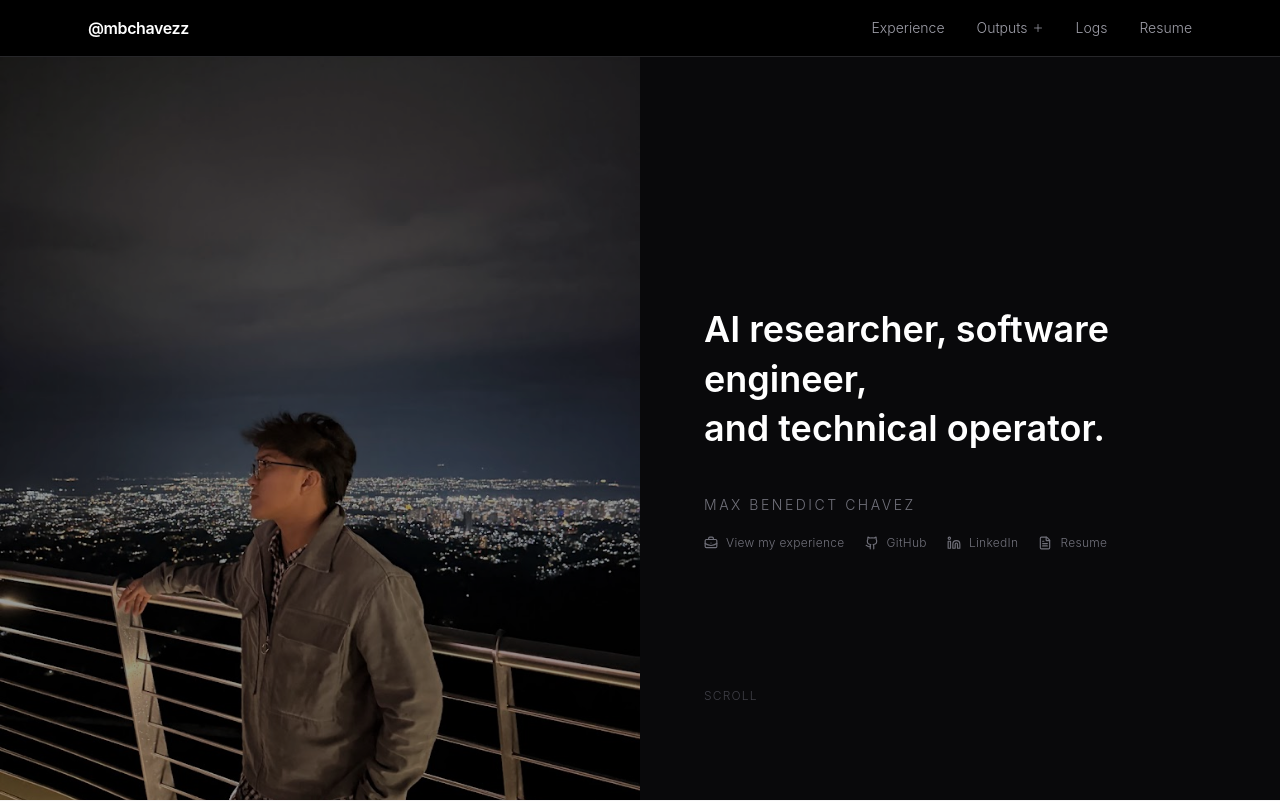
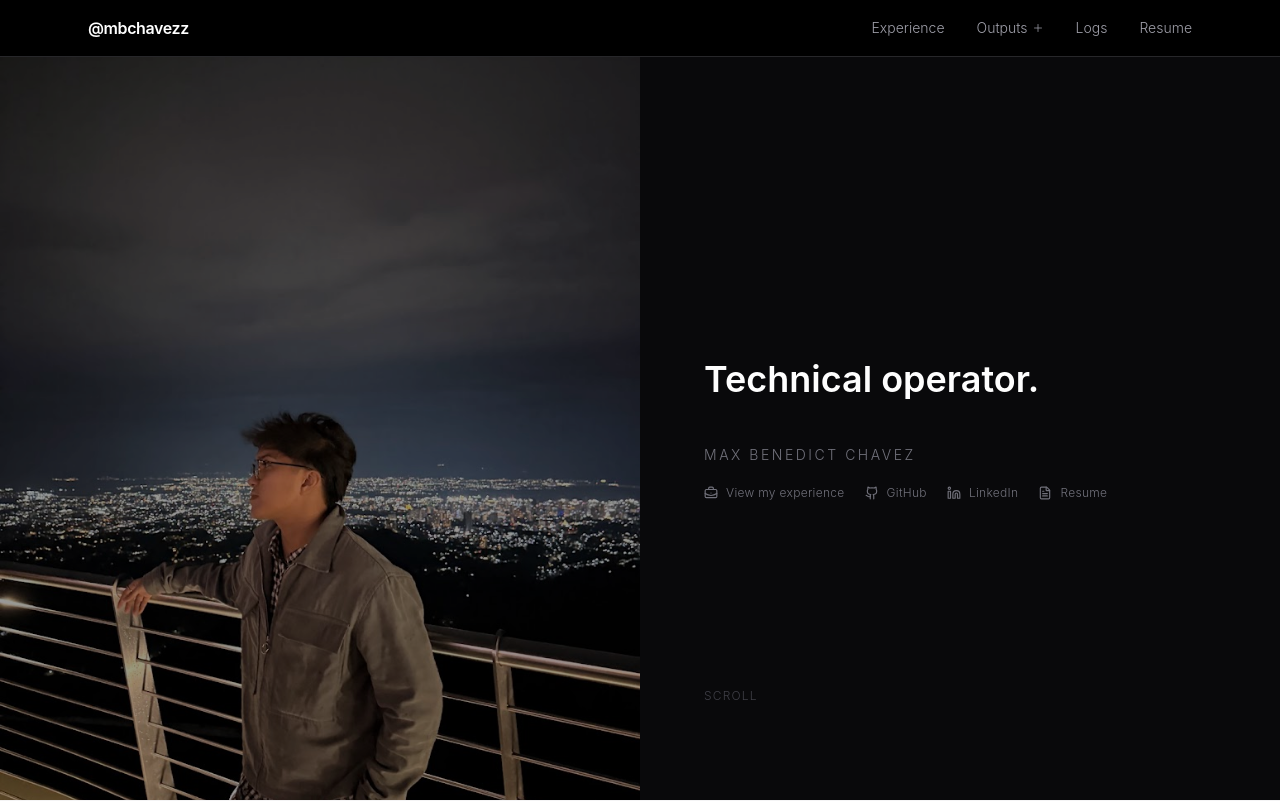
Before and after one commit to mbchavez27/mbchavezzportfolio, a React (Vite) app: page / in a window 1280 px wide. Shown: the top 802 px of the page. Built offline with nearby package versions, Linux system fonts and the light colour scheme.

Commit message:
feat(home): cycle the hero headline through each role with a blur slide transition

```diff
--- a/src/features/home/components/Introduction.tsx
+++ b/src/features/home/components/Introduction.tsx
@@ -1,6 +1,7 @@
 import { motion } from "motion/react";
 import { Link } from "react-router";
 import { drawRule, revealOnLoad } from "@/lib/motion";
+import RotatingRoles from "./RotatingRoles";
 import type { CallToAction, ContactLink } from "../domain/home.domain";
 
 type Props = {
@@ -27,7 +28,7 @@ export default function Introduction({ portraitSrc, callToAction, socialLinks, o
           {...revealOnLoad({ y: 16, delay: 0.1 })}
           className="font-display text-white text-3xl md:text-4xl font-semibold leading-snug"
         >
-          AI researcher, software engineer, <br className="hidden lg:inline" />and technical operator.
+          <RotatingRoles />
         </motion.h1>
 
         <motion.div {...drawRule(0.45)} className="h-px bg-primary" />
--- /dev/null
+++ b/src/features/home/components/RotatingRoles.tsx
@@ -0,0 +1,51 @@
+import { useEffect, useState } from "react";
+import { AnimatePresence, motion, useReducedMotion } from "motion/react";
+
+const ROLES = ["AI researcher", "Software engineer", "Technical operator"] as const;
+const ROLE_DURATION_MS = 2600;
+
+/**
+ * Cycles through the roles one at a time. Screen readers get the full sentence once;
+ * visitors who prefer reduced motion see that same sentence, static.
+ */
+export default function RotatingRoles() {
+  const prefersReducedMotion = useReducedMotion();
+  const [index, setIndex] = useState(0);
+
+  useEffect(() => {
+    if (prefersReducedMotion) return;
+    const timer = setInterval(() => setIndex((current) => (current + 1) % ROLES.length), ROLE_DURATION_MS);
+    return () => clearInterval(timer);
+  }, [prefersReducedMotion]);
+
+  if (prefersReducedMotion) {
+    return (
+      <>
+        AI researcher, software engineer, <br className="hidden lg:inline" />
+        and technical operator.
+      </>
+    );
+  }
+
+  return (
+    <>
+      <span className="sr-only">AI researcher, software engineer, and technical operator.</span>
+      {/* min-h holds one line of height so the content below never jumps between roles */}
+      <span aria-hidden className="block min-h-[1.375em]">
+        <AnimatePresence mode="wait" initial={false}>
+          <motion.span
+            key={ROLES[index]}
+            initial={{ opacity: 0, y: 18, filter: "blur(6px)" }}
+            animate={{ opacity: 1, y: 0, filter: "blur(0px)" }}
+            exit={{ opacity: 0, y: -18, filter: "blur(6px)" }}
+            transition={{ duration: 0.45, ease: "easeOut" }}
+            className="inline-block"
+          >
+            {ROLES[index]}
+            <span className="text-primary">.</span>
+          </motion.span>
+        </AnimatePresence>
+      </span>
+    </>
+  );
+}
```
